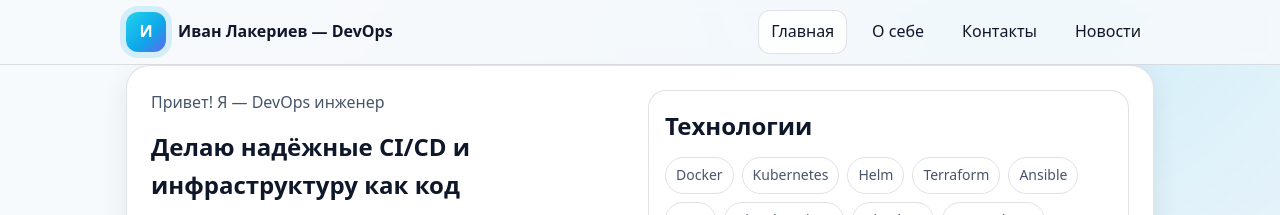
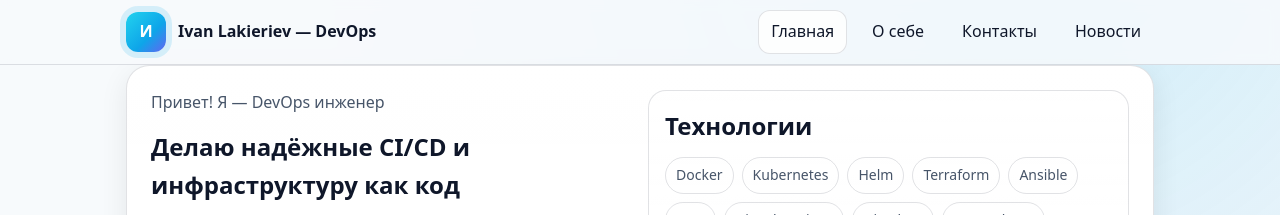
Before and after one commit to lkrv69/One-Page, a Jekyll site: the page built from index.md, in a window 1280 px wide. Shown: the top 215 px of the page. Built offline with Jekyll 4.4.1, drawn with Linux system fonts in a browser that asks for light colours.

Commit message:
Update _config.yml

```diff
--- a/_config.yml
+++ b/_config.yml
@@ -1,5 +1,5 @@
-title: "Иван Лакериев — DevOps"
-description: "CI/CD, Kubernetes, Terraform, AWS. Личный сайт и новости."
+title: "Ivan Lakieriev — DevOps"
+description: "CI/CD, Terraform, AWS, System Engeneer."
 url: "https://lkrv69.com"
 permalink: pretty
 markdown: kramdown
```
